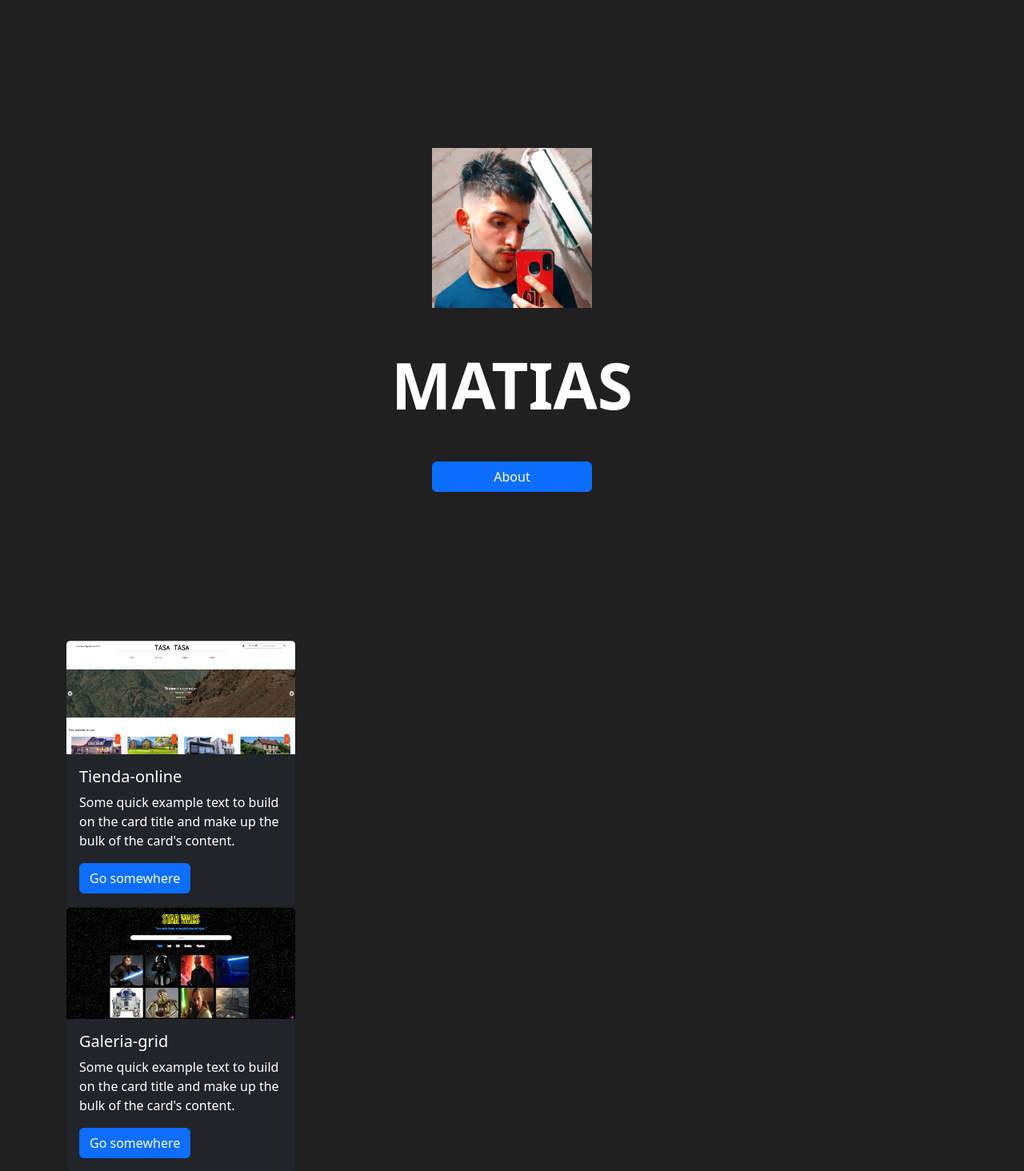
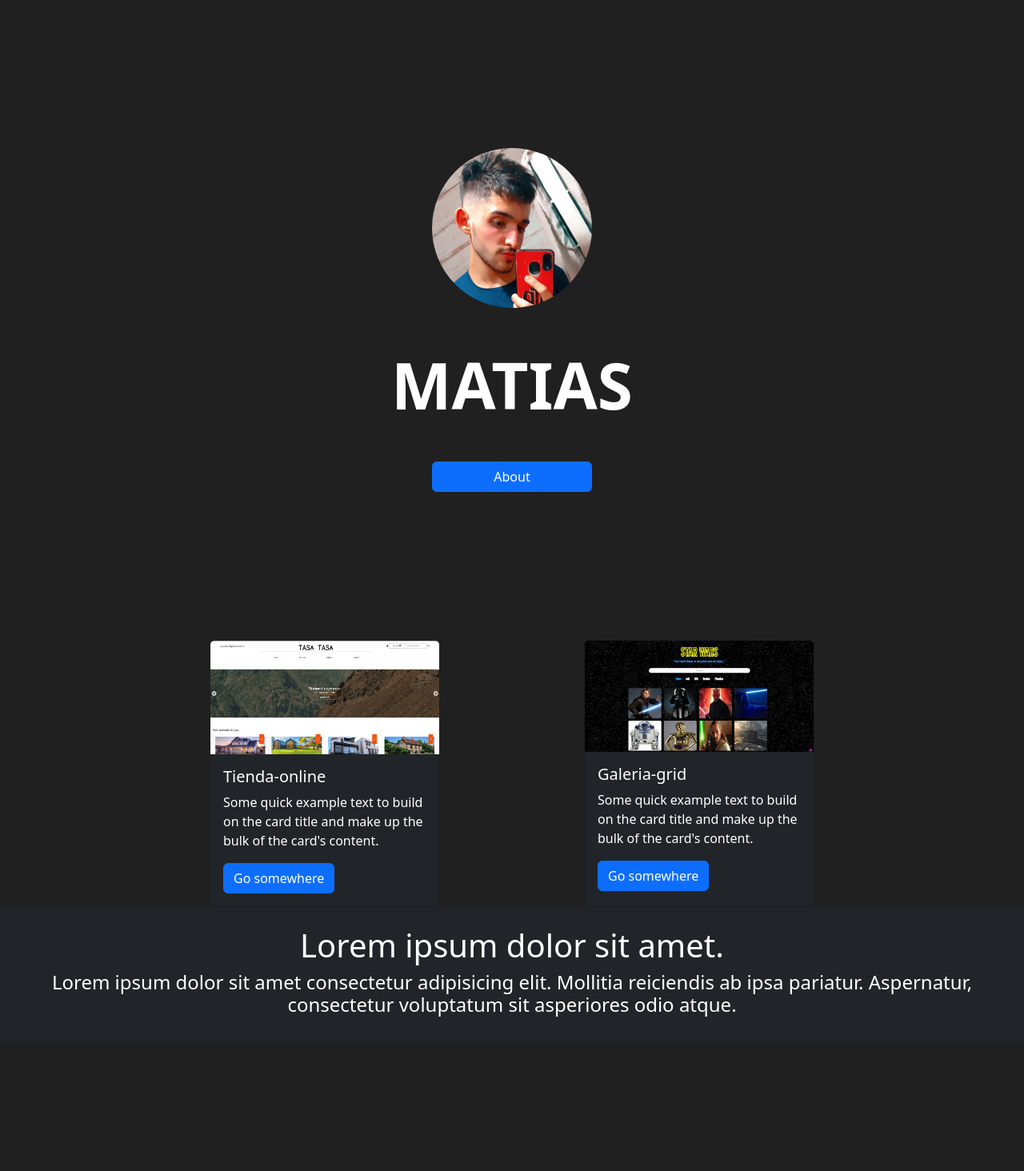
Before and after one commit to Matias-S1lva/portafolio, a Node server app: page / in a window 1280 px wide. Shown: the part 56-1520 px from the top of the page at 80% size. After the commit the page ends 1327 px from the top, so only its background shows below. Run offline with Node 20, Linux system fonts and the light colour scheme.

Commit message:
agregamos flexbox para acomodar las cards

```diff
--- a/src/views/index.ejs
+++ b/src/views/index.ejs
@@ -15,12 +15,12 @@
       class="container vh-100 d-flex justify-content-center align-items-center"
     >
       <div class="d-flex flex-column justify-content-center align-items-center">
-        <img src="/img/perfil.jpg" class="w-25" alt="" />
+        <img src="/img/perfil.jpg" class="w-25 rounded-circle" alt="" />
         <h1 class="display-1 my-5 text-uppercase fw-bold">Matias</h1>
         <a href="/about" class="btn btn-primary w-25">About</a>
       </div>
     </header>
-    <div class="container">
+    <div class="container d-flex justify-content-evenly">
       <div class="card bg-dark card-dark" style="width: 18rem">
         <img src="/img/tasatasa.jpg" class="card-img-top" alt="..." />
         <div class="card-body">
```
